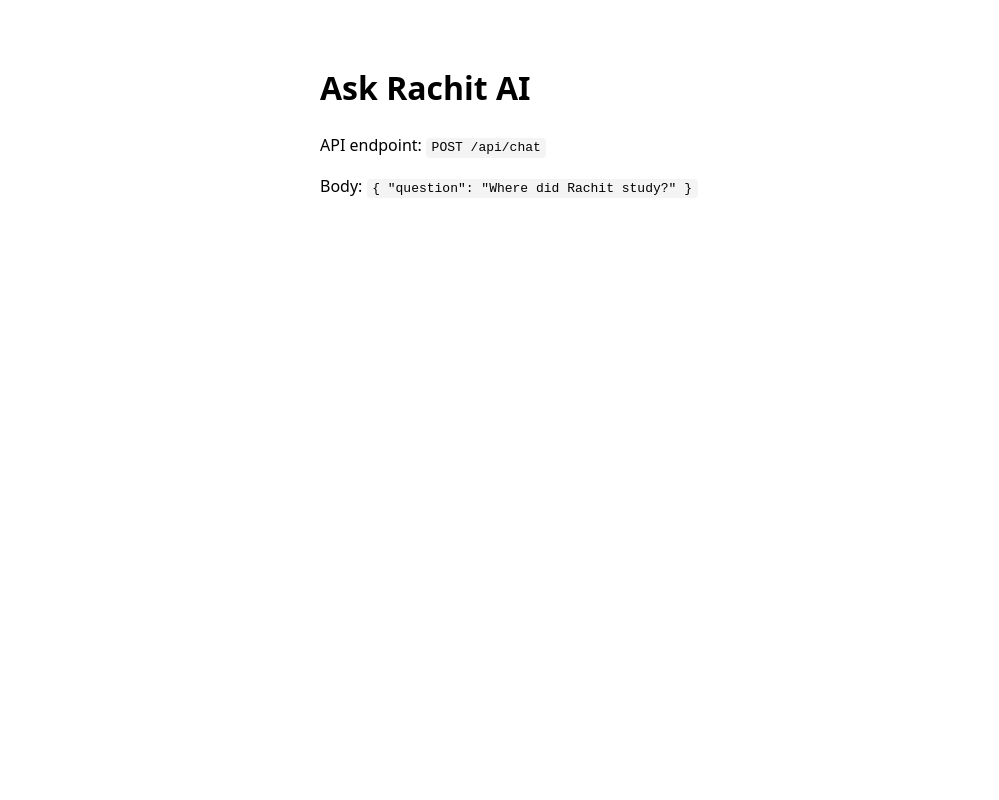
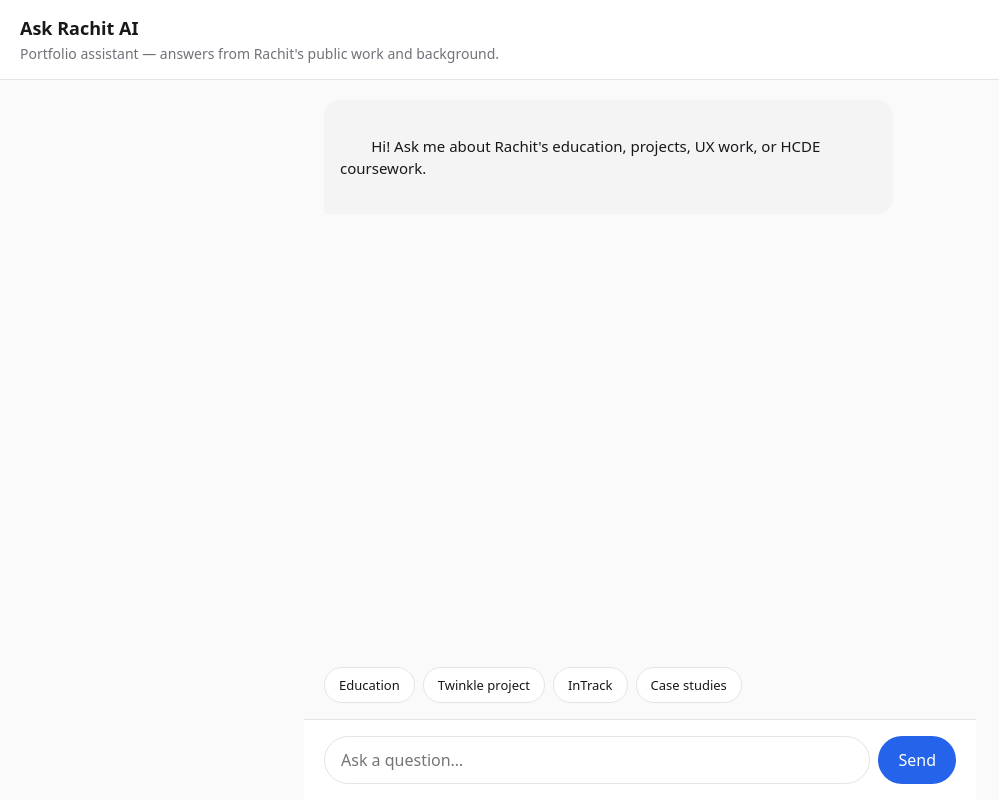
Before and after one commit to rachitsinghi/ask-rachit-ai, a website: page public/index.html in a window 1280 px wide. Shown: the whole page, without its empty margins (0-999 px from the left). Drawn offline with Linux system fonts and the light colour scheme.

Commit message:
Add interactive chat UI on the homepage
Replace API stub with a working chat interface that calls /api/chat.

Co-authored-by: Cursor <cursoragent@cursor.com>

```diff
--- a/public/index.html
+++ b/public/index.html
@@ -5,23 +5,256 @@
     <meta name="viewport" content="width=device-width, initial-scale=1" />
     <title>Ask Rachit AI</title>
     <style>
+      :root {
+        color-scheme: light;
+        --bg: #fafafa;
+        --surface: #ffffff;
+        --border: #e4e4e7;
+        --text: #18181b;
+        --muted: #71717a;
+        --accent: #2563eb;
+        --accent-hover: #1d4ed8;
+        --user-bg: #eff6ff;
+        --bot-bg: #f4f4f5;
+      }
+
+      * {
+        box-sizing: border-box;
+      }
+
       body {
-        font-family: system-ui, sans-serif;
-        max-width: 40rem;
-        margin: 4rem auto;
-        padding: 0 1rem;
+        margin: 0;
+        min-height: 100dvh;
+        font-family: system-ui, -apple-system, sans-serif;
+        background: var(--bg);
+        color: var(--text);
+        display: flex;
+        flex-direction: column;
+      }
+
+      header {
+        padding: 1rem 1.25rem;
+        border-bottom: 1px solid var(--border);
+        background: var(--surface);
+      }
+
+      header h1 {
+        margin: 0;
+        font-size: 1.125rem;
+        font-weight: 600;
+      }
+
+      header p {
+        margin: 0.25rem 0 0;
+        font-size: 0.875rem;
+        color: var(--muted);
+      }
+
+      #chat {
+        flex: 1;
+        overflow-y: auto;
+        padding: 1.25rem;
+        display: flex;
+        flex-direction: column;
+        gap: 0.75rem;
+        max-width: 42rem;
+        width: 100%;
+        margin: 0 auto;
+      }
+
+      .msg {
+        max-width: 90%;
+        padding: 0.75rem 1rem;
+        border-radius: 1rem;
         line-height: 1.5;
+        font-size: 0.9375rem;
+        white-space: pre-wrap;
+        word-break: break-word;
       }
-      code {
-        background: #f4f4f5;
-        padding: 0.15rem 0.35rem;
-        border-radius: 4px;
+
+      .msg.user {
+        align-self: flex-end;
+        background: var(--user-bg);
+        border-bottom-right-radius: 0.25rem;
+      }
+
+      .msg.bot {
+        align-self: flex-start;
+        background: var(--bot-bg);
+        border-bottom-left-radius: 0.25rem;
+      }
+
+      .msg.error {
+        align-self: stretch;
+        background: #fef2f2;
+        color: #991b1b;
+        font-size: 0.875rem;
+      }
+
+      .msg.loading {
+        color: var(--muted);
+        font-style: italic;
+      }
+
+      form {
+        display: flex;
+        gap: 0.5rem;
+        padding: 1rem 1.25rem;
+        border-top: 1px solid var(--border);
+        background: var(--surface);
+        max-width: 42rem;
+        width: 100%;
+        margin: 0 auto;
+      }
+
+      input[type="text"] {
+        flex: 1;
+        padding: 0.75rem 1rem;
+        border: 1px solid var(--border);
+        border-radius: 999px;
+        font: inherit;
+        outline: none;
+      }
+
+      input[type="text"]:focus {
+        border-color: var(--accent);
+        box-shadow: 0 0 0 3px rgba(37, 99, 235, 0.15);
+      }
+
+      button {
+        padding: 0.75rem 1.25rem;
+        border: none;
+        border-radius: 999px;
+        background: var(--accent);
+        color: white;
+        font: inherit;
+        font-weight: 500;
+        cursor: pointer;
+      }
+
+      button:hover:not(:disabled) {
+        background: var(--accent-hover);
+      }
+
+      button:disabled {
+        opacity: 0.6;
+        cursor: not-allowed;
+      }
+
+      .suggestions {
+        display: flex;
+        flex-wrap: wrap;
+        gap: 0.5rem;
+        padding: 0 1.25rem 1rem;
+        max-width: 42rem;
+        width: 100%;
+        margin: 0 auto;
+      }
+
+      .suggestions button {
+        background: var(--surface);
+        color: var(--text);
+        border: 1px solid var(--border);
+        font-size: 0.8125rem;
+        padding: 0.5rem 0.875rem;
+      }
+
+      .suggestions button:hover:not(:disabled) {
+        background: var(--bot-bg);
       }
     </style>
   </head>
   <body>
-    <h1>Ask Rachit AI</h1>
-    <p>API endpoint: <code>POST /api/chat</code></p>
-    <p>Body: <code>{ "question": "Where did Rachit study?" }</code></p>
+    <header>
+      <h1>Ask Rachit AI</h1>
+      <p>Portfolio assistant — answers from Rachit's public work and background.</p>
+    </header>
+
+    <div id="chat" aria-live="polite">
+      <div class="msg bot">
+        Hi! Ask me about Rachit's education, projects, UX work, or HCDE coursework.
+      </div>
+    </div>
+
+    <div class="suggestions" id="suggestions">
+      <button type="button" data-q="Where did Rachit study?">Education</button>
+      <button type="button" data-q="What is Twinkle?">Twinkle project</button>
+      <button type="button" data-q="Tell me about InTrack">InTrack</button>
+      <button type="button" data-q="What UX case studies has Rachit done?">Case studies</button>
+    </div>
+
+    <form id="form" autocomplete="off">
+      <input
+        id="input"
+        type="text"
+        name="question"
+        placeholder="Ask a question…"
+        required
+        maxlength="500"
+      />
+      <button type="submit" id="send">Send</button>
+    </form>
+
+    <script>
+      const chat = document.getElementById("chat");
+      const form = document.getElementById("form");
+      const input = document.getElementById("input");
+      const send = document.getElementById("send");
+      const suggestions = document.getElementById("suggestions");
+
+      function addMessage(text, role) {
+        const el = document.createElement("div");
+        el.className = `msg ${role}`;
+        el.textContent = text;
+        chat.appendChild(el);
+        chat.scrollTop = chat.scrollHeight;
+        return el;
+      }
+
+      async function ask(question) {
+        const q = question.trim();
+        if (!q) return;
+
+        addMessage(q, "user");
+        input.value = "";
+        send.disabled = true;
+        const loading = addMessage("Thinking…", "loading bot");
+
+        try {
+          const res = await fetch("/api/chat", {
+            method: "POST",
+            headers: { "Content-Type": "application/json" },
+            body: JSON.stringify({ question: q }),
+          });
+
+          const data = await res.json().catch(() => ({}));
+          loading.remove();
+
+          if (!res.ok) {
+            addMessage(data.error || "Something went wrong. Please try again.", "error");
+            return;
+          }
+
+          addMessage(data.answer || "No answer returned.", "bot");
+        } catch {
+          loading.remove();
+          addMessage("Network error. Check your connection and try again.", "error");
+        } finally {
+          send.disabled = false;
+          input.focus();
+        }
+      }
+
+      form.addEventListener("submit", (e) => {
+        e.preventDefault();
+        ask(input.value);
+      });
+
+      suggestions.addEventListener("click", (e) => {
+        const btn = e.target.closest("button[data-q]");
+        if (!btn || send.disabled) return;
+        ask(btn.dataset.q);
+      });
+    </script>
   </body>
 </html>
```
